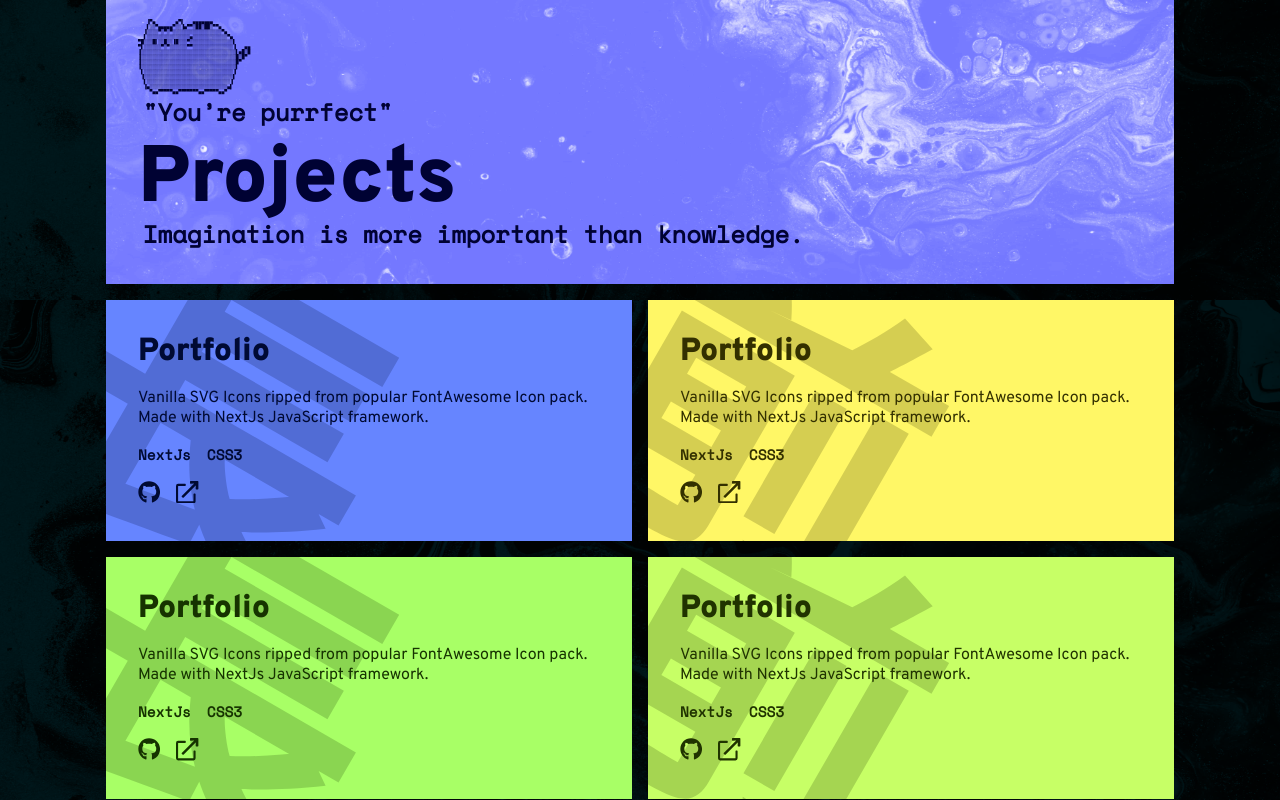
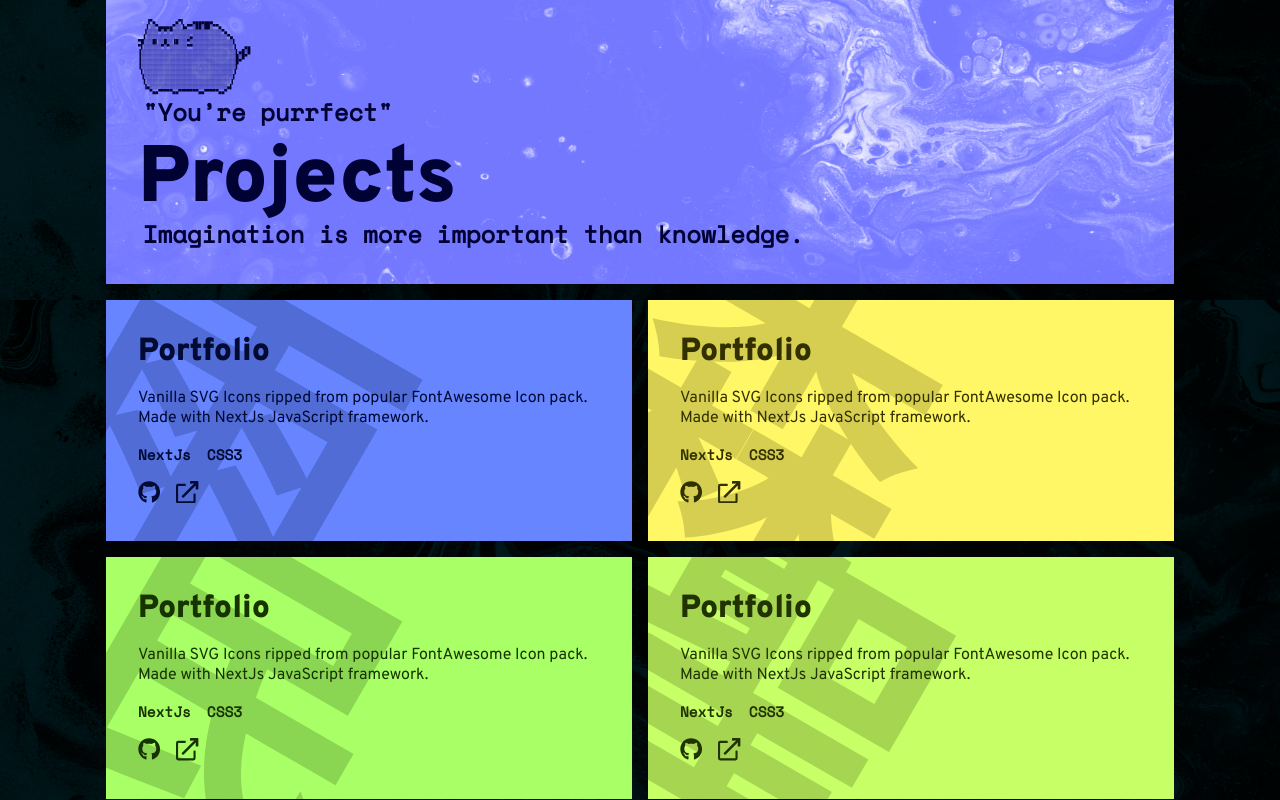
Before and after one commit to poseidon-code/portfolio, a Next.js app: page /projects in a window 1280 px wide. Shown: the part 500-1300 px from the top of the page. Built offline with nearby package versions, Linux system fonts and the light colour scheme.

Commit message:
move: SYMBOLS->utility/ProjectsData.js

```diff
--- a/components/Projects/Project.jsx
+++ b/components/Projects/Project.jsx
@@ -2,10 +2,9 @@ import { useState, useEffect } from 'react';
 import styles from '../../styles/Projects.module.scss';
 
 import { Github, ExternalLink } from '../UI/Icons';
+import { SYMBOLS } from '../../utility/ProjectsData';
 
 const Project = (props) => {
-    const SYMBOLS = ['出', '長', '前'];
-
     const [symbol, setSymbol] = useState();
     useEffect(() => {
         setSymbol(Math.floor(Math.random() * SYMBOLS.length));
```
